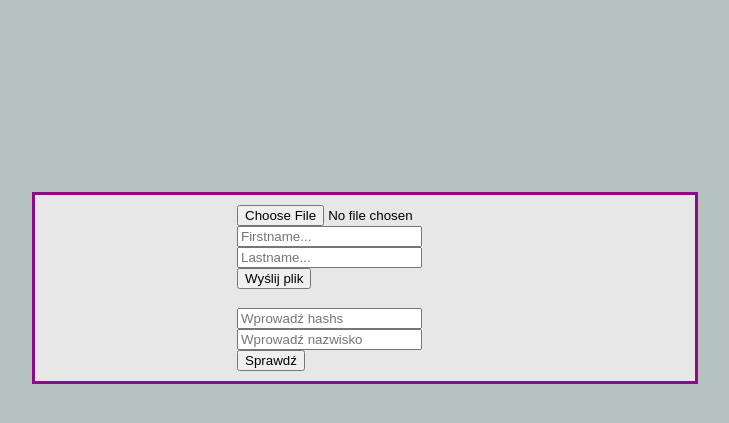
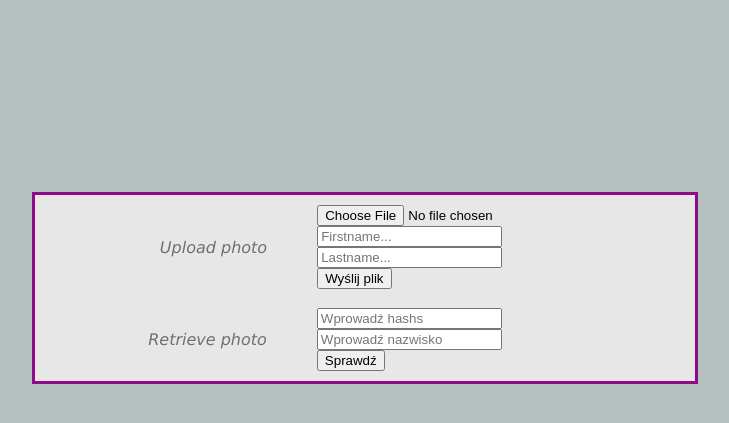
Before and after one commit to EffTeeAitch/PhotoBooth-WebPage, a PHP site: page / in a window 1280 px wide. Shown: the top 423 px of the page, without its empty margins (275-1004 px from the left). Run offline with PHP 8.4, Linux system fonts and the light colour scheme; data comes from the database, SQL or seed files in the repository.

Commit message:
Update project
Add info text next to the form, change css (little), translate comments

```diff
--- a/index.php
+++ b/index.php
@@ -5,7 +5,7 @@
     <meta name="viewport" content="width=device-width, initial-scale=1.0">
     <meta http-equiv="X-UA-Compatible" content="ie=edge">
     <link rel="stylesheet" href="style.css">
-    <title>fotobudka</title>
+    <title>Photo Booth</title>
 </head>
 <body>
 <?php
--- a/indexForms.php
+++ b/indexForms.php
@@ -3,6 +3,10 @@
         $form = '
         <div class="content">
             <div class = "upload">
+                <div class="formInfo">
+                        <i>Upload photo </i>
+                </div>
+                <div class="actuallUpload">
                     <form action="datatest.php" method="POST" ENCTYPE="multipart/form-data">
                         <input type="file" name="plik"/><br/>
                         <input type="text" name="imie" placeholder="Firstname..."/><br/>
@@ -10,16 +14,23 @@
                         <input type="hidden" name="ilosc1Info" value = "'.$ilosc.'"/>
                         <input type="submit" value="Wyślij plik"/>
                     </form>
+                </div>
             </div>';
         return $form;
     }
     function checkJpg(){
         $form2 = '
-            <div class = "check"><form action="fotobudka.php" method="POST">
+            <div class = "check">
+                <div class="formInfo">
+                    <i>Retrieve photo </i>
+                </div>
+                <div class="actuallCheck">
+                    <form action="fotobudka.php" method="POST">
                         <input type="text" name="hashs" placeholder="Wprowadź hashs"/><br/>
                         <input type="text" name="nazwiskoS" placeholder="Wprowadź nazwisko"/><br/>
                         <input type="submit" value="Sprawdź"/>
                     </form>
+                </div>
             </div>
         </div>';
         return $form2;
--- a/style.css
+++ b/style.css
@@ -29,5 +29,20 @@ body{
     padding: 10px;
 }
 .upload, .check{
-    margin-left: 30%;
+    /* margin-left: 30%; */
+    display: flex;
+    justify-content: center;
 }
+
+.check{
+    padding-right: 5rem;
+}
+
+.upload>*:first-child, .check>*:first-child{
+    color: rgba(77, 77, 73, 0.781);
+    align-self: stretch;
+    margin-right: 50px;
+}
+.upload .formInfo, .check .formInfo{
+    align-self: center;
+}
```
Also changed, not shown: datatest.php (+7 -7 lines), fotobudka.php (+10 -10 lines). Lines whose indentation alone changed are shown as unchanged.
